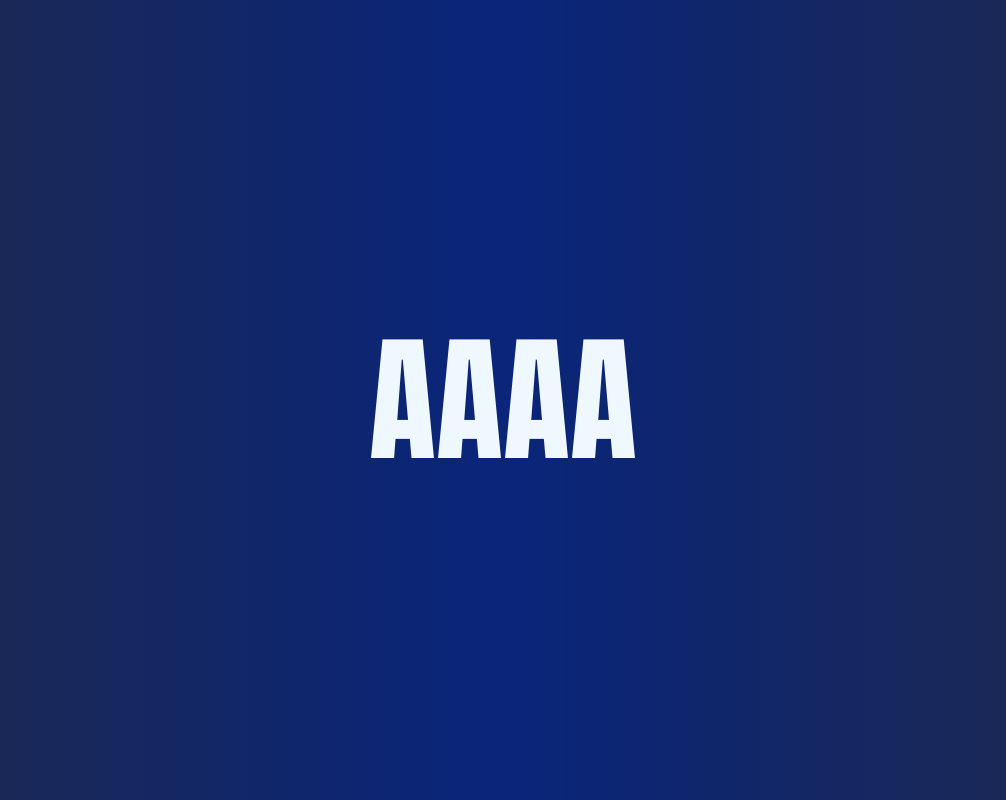
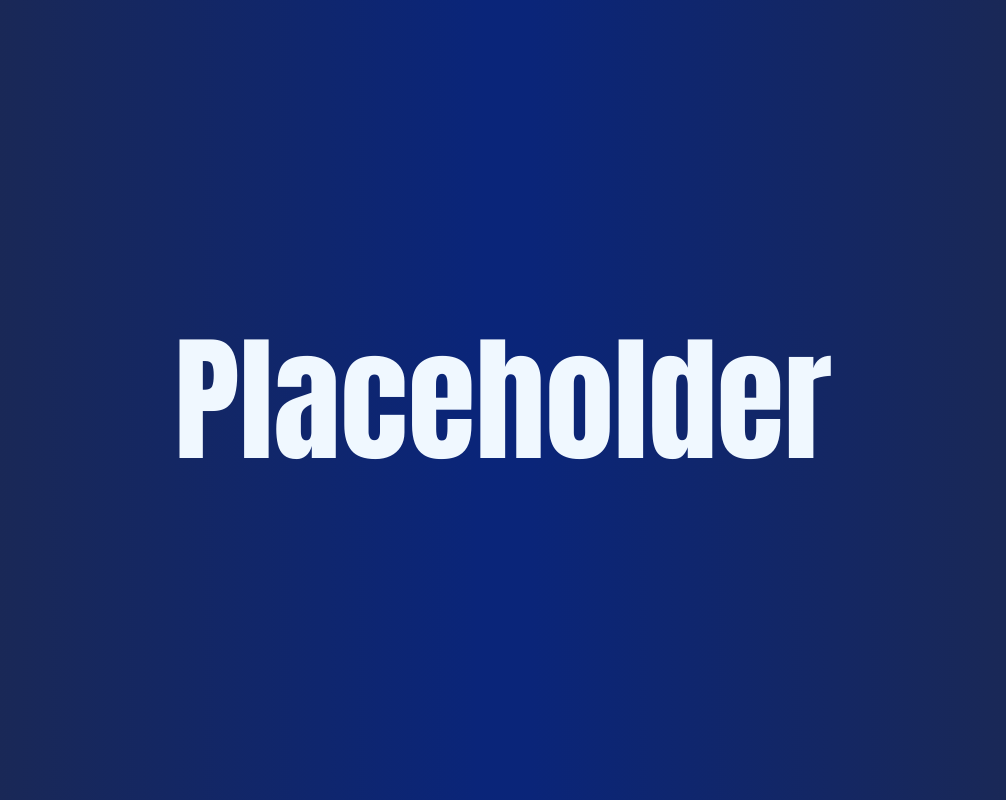
Before and after one commit to Bory4/Bory4.github.io, a plain HTML site: page index.html in a window 1280 px wide. Shown: the whole page, without its empty margins (137-1143 px from the left). Drawn offline with Linux system fonts and the light colour scheme.

Commit message:
Update index.html

```diff
--- a/index.html
+++ b/index.html
@@ -12,7 +12,7 @@
 <body>
     <div class="center">
         <div class="child">
-            <h1>AAAA</h1>
+            <h1>Placeholder</h1>
 
         </div>
 
```
